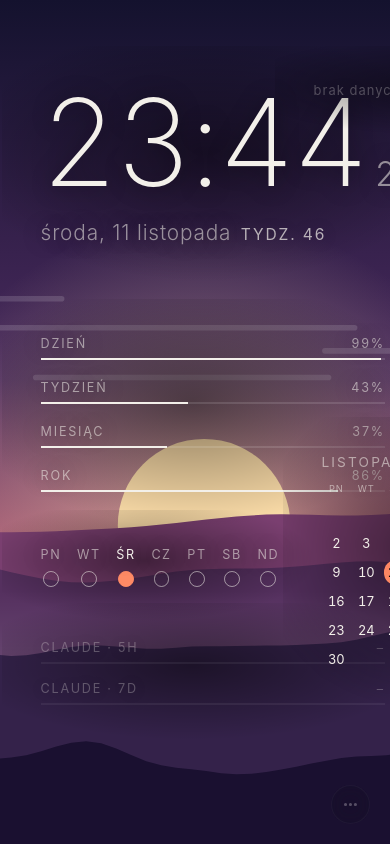
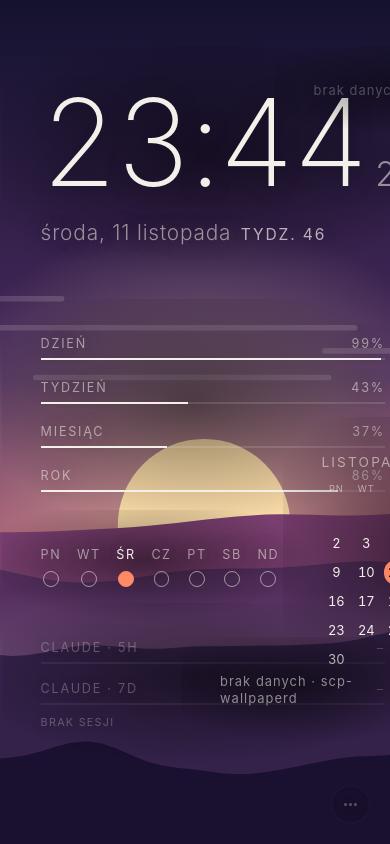
Before and after one commit to SCPLEGION/SCP-Wallpaper, a website with bundled scripts: page wallpaper/index.html in a window 390 px wide. Built offline with nearby package versions, Linux system fonts and the light colour scheme.

Commit message:
Dashboard: SCP Center control + widget, live Claude widget
- scp-desk producer merges usage-saver's claude-usage.json, live Claude
  sessions and SCP Center state into desk.json
- Claude widget shows sessions, saver tier, data age; resets passed windows
- new SCP Center widget (profile, effect, dial mode)
- daemon state returns known (last values set) and catalog (scenes/widgets/
  themes) for SCP Center's Tapeta page

Co-Authored-By: Claude Opus 5.5 <noreply@anthropic.com>

```diff
--- a/src/core/config.ts
+++ b/src/core/config.ts
@@ -8,7 +8,7 @@ export const W = 1600, H = 900;
 const HOME_URL = 'file://' + ((location.pathname.match(/^\/home\/[^/]+/) || ['/home/scplegion'])[0]);
 const CACHE_URL = HOME_URL + '/.cache/scp-center/';
 export const PATHS = {
-  usage: CACHE_URL + 'claude-usage.json',    // claude-hud plugin (display.externalUsageWritePath)
+  desk: CACHE_URL + 'desk.json',             // scp-wallpaperd (desk): Claude usage + sessions, SCP Center state
   sys: CACHE_URL + 'sysstats.json',          // scp-wallpaperd (sysstats)
   audio: CACHE_URL + 'audio.json',           // scp-wallpaperd (audio)
   nowplaying: CACHE_URL + 'nowplaying.json', // scp-wallpaperd (nowplaying)
--- a/src/data/sources.ts
+++ b/src/data/sources.ts
@@ -10,15 +10,21 @@ export interface SysStats {
   load: number[]; uptime: number; net?: { iface: string; rx: number; tx: number } | null;
   disks?: { mount: string; used: number; total: number }[];
 }
-export interface UsageWindow { used_percentage?: number; resets_at?: string }
-export interface Usage { updated_at: string; five_hour?: UsageWindow; seven_day?: UsageWindow }
+export interface UsageWindow { used_percentage?: number; resets_at?: string | null }
+export interface Usage { updated_at: string; five_hour?: UsageWindow | null; seven_day?: UsageWindow | null; tier?: 'eco' | 'save' | 'max' | null }
+export interface ClaudeSession { state: 'working' | 'waiting' | string; since: number }
+export interface Desk {
+  t: number;
+  claude: { usage: Usage | null; sessions: ClaudeSession[] };
+  center: { profile: string | null; effect: string | null; brightness: number | null; dial: string | null; shift: boolean };
+}
 export interface NowPlaying { t: number; status: 'playing' | 'paused' | 'none'; player: string; title: string; artist: string; album: string; art?: string; position: number; length: number }
 export interface AudioFrame { t: number; b: number[] }
 export interface NiriOutput { workspaces: { idx: number; name: string | null; active: boolean; windows: number }[]; title: string; app: string }
 export interface Niri { t: number; outputs: Record<string, NiriOutput> }
 
 export const sys = new Source<SysStats>();
-export const usage = new Source<Usage>();
+export const desk = new Source<Desk>();
 export const np = new Source<NowPlaying>();
 export const audio = new Source<AudioFrame>();
 export const niri = new Source<Niri>();
@@ -50,9 +56,9 @@ export function poll<T>(src: Source<T>, url: string, base = Infinity){
 
 export const pollers = {
   sys: poll(sys, PATHS.sys, 2000),
-  usage: poll(usage, PATHS.usage, 20000),
+  desk: poll(desk, PATHS.desk, 5000),
   np: poll(np, PATHS.nowplaying, 1000),
   audio: poll(audio, PATHS.audio),        // only while a scene subscribes
   niri: poll(niri, PATHS.niri, 1000),
 };
-export const startSources = () => { pollers.sys.start(); pollers.usage.start(); pollers.np.start(); pollers.niri.start(); };
+export const startSources = () => { pollers.sys.start(); pollers.desk.start(); pollers.np.start(); pollers.niri.start(); };
--- a/src/widgets/05-claude.ts
+++ b/src/widgets/05-claude.ts
@@ -1,16 +1,52 @@
-// Claude Code usage (5 h and 7 d windows) from claude-hud's snapshot
-import { usage } from '../data/sources.ts';
+// Claude Code: 5 h / 7 d usage (usage-saver's snapshot), live sessions and the saver tier (scp-wallpaperd's desk feed)
+import { desk, type UsageWindow } from '../data/sources.ts';
+import { patchHtml } from './helpers.ts';
 import type { Widget } from './types.ts';
 
-export default { id: 'claude', name: 'Użycie Claude', x: .06, y: .74, on: true, every: 30000, sources: [usage],
-  html: () => '<div class="bars"><div class="bar"><span><em>claude · 5h</em><em class="ct">–</em></span><i><b></b></i></div><div class="bar"><span><em>claude · 7d</em><em class="ct">–</em></span><i><b></b></i></div></div>',
+const STALE = 15 * 60000;
+
+function left(w: UsageWindow){
+  if (!w.resets_at) return '';
+  const m = Math.round((Date.parse(w.resets_at) - Date.now()) / 60000), d = Math.floor(m / 1440), h = Math.floor(m % 1440 / 60);
+  return m <= 0 ? 'reset' : d ? `${d}d ${h}h` : h ? `${h}h ${m % 60}m` : `${m}m`;
+}
+
+function bar(label: string, w: UsageWindow | null | undefined, reset: boolean){
+  // A window whose reset time has passed since the snapshot is back at 0 %.
+  const pct = w && typeof w.used_percentage === 'number' ? (reset && w.resets_at && Date.parse(w.resets_at) < Date.now() ? 0 : w.used_percentage) : null;
+  const ct = pct === null ? '–' : Math.round(pct) + '%' + (w && left(w) ? ' · ' + left(w) : '');
+  return `<div class="bar"><span><em>${label}</em><em class="ct">${ct}</em></span><i><b class="${pct !== null && pct >= 80 ? 'hot' : ''}" style="width:${pct ?? 0}%"></b></i></div>`;
+}
+
+function ago(ms: number){
+  const m = Math.round(ms / 60000);
+  return m < 60 ? `${m} min` : m < 2880 ? `${Math.round(m / 60)} h` : `${Math.round(m / 1440)} d`;
+}
+
+function foot(){
+  const c = desk.value?.claude, u = c?.usage, ss = c?.sessions || [];
+  const work = ss.filter(s => s.state === 'working').length, wait = ss.filter(s => s.state === 'waiting').length;
+  const parts: string[] = [];
+  if (!ss.length) parts.push('<span>brak sesji</span>');
+  else {
+    if (work) parts.push(`<span class="cl-work">● pracuje${work > 1 ? ' ×' + work : ''}</span>`);
+    if (wait) parts.push(`<span class="cl-wait">● czeka${wait > 1 ? ' ×' + wait : ''}</span>`);
+    if (ss.length > work + wait) parts.push(`<span>${ss.length - work - wait} bezczynn${ss.length - work - wait > 1 ? 'e' : 'a'}</span>`);
+  }
+  if (u?.tier) parts.push(`<span class="cl-tier ${u.tier}">saver ${u.tier}</span>`);
+  if (u && Date.now() - Date.parse(u.updated_at) > STALE) parts.push(`<span>dane sprzed ${ago(Date.now() - Date.parse(u.updated_at))}</span>`);
+  return `<div class="cl-foot">${parts.join('')}</div>`;
+}
+
+function html(){
+  const u = desk.value?.claude.usage;
+  return `<div class="bars">${bar('claude · 5h', u?.five_hour, true)}${bar('claude · 7d', u?.seven_day, true)}</div>${foot()}`;
+}
+
+export default { id: 'claude', name: 'Użycie Claude', x: .06, y: .74, on: true, every: 30000, sources: [desk],
+  html,
   update(el){
-    const u = usage.value, stale = !u || !(Date.now() - Date.parse(u.updated_at) < 15 * 60000);
-    el.classList.toggle('stale', stale);
-    el.querySelectorAll('.bar').forEach((b, i) => {
-      const w = u && (i ? u.seven_day : u.five_hour), pct = w && typeof w.used_percentage === 'number' ? w.used_percentage : null;
-      const bb = b.querySelector('b')!; bb.style.width = (pct === null ? 0 : pct) + '%'; bb.classList.toggle('hot', pct !== null && pct >= 80);
-      let left = ''; if (w && w.resets_at){ const m = Math.round((Date.parse(w.resets_at) - Date.now()) / 60000), d = Math.floor(m / 1440), h = Math.floor(m % 1440 / 60); left = m <= 0 ? 'reset' : d ? `${d}d ${h}h` : h ? `${h}h ${m % 60}m` : `${m}m`; }
-      b.querySelector('.ct')!.textContent = pct === null ? '–' : Math.round(pct) + '%' + (left ? ' · ' + left : '');
-    });
+    const u = desk.value?.claude.usage;
+    el.classList.toggle('stale', !u || !(Date.now() - Date.parse(u.updated_at) < STALE));
+    patchHtml(el, html());
   } } satisfies Widget;
--- /dev/null
+++ b/src/widgets/13-center.ts
@@ -0,0 +1,18 @@
+// SCP Center: active profile, lighting effect and dial mode (scp-wallpaperd's desk feed)
+import { desk } from '../data/sources.ts';
+import { esc, patchHtml } from './helpers.ts';
+import type { Widget } from './types.ts';
+
+const DIAL: Record<string, string> = { lighting: 'efekty', profiles: 'profile', actions: 'własne akcje' };
+
+function html(){
+  const c = desk.value?.center;
+  if (!c) return '<div class="sys-empty">brak danych · scp-wallpaperd</div>';
+  const eff = c.effect ? esc(c.effect.replace(/_/g, ' ')) + (c.brightness != null && c.brightness < 100 ? ` · ${Math.round(c.brightness)}%` : '') : '—';
+  return `<div class="srow"><span>profil</span><em>${esc(c.profile || '—')}</em></div>`
+    + `<div class="srow"><span>efekt</span><em>${eff}</em></div>`
+    + `<div class="srow"><span>pokrętło</span><em class="${c.shift ? 'cc-shift' : ''}">${esc(c.dial ? DIAL[c.dial] || c.dial : '—')}${c.shift ? ' ⇧' : ''}</em></div>`;
+}
+
+export default { id: 'center', name: 'SCP Center', x: .52, y: .78, on: true, cls: 'ccw', sources: [desk],
+  html, update(el){ patchHtml(el, html()); } } satisfies Widget;
--- a/src/widgets/index.ts
+++ b/src/widgets/index.ts
@@ -11,6 +11,7 @@ import todo from './09-todo.ts';
 import countdown from './10-countdown.ts';
 import nowplaying from './11-nowplaying.ts';
 import workspaces from './12-workspaces.ts';
+import center from './13-center.ts';
 import type { Widget } from './types.ts';
 
-export const WIDGETS: Widget[] = [clock, reactor, progress, week, claude, system, calendar, pomo, todo, countdown, nowplaying, workspaces];
+export const WIDGETS: Widget[] = [clock, reactor, progress, week, claude, system, calendar, pomo, todo, countdown, nowplaying, workspaces, center];
--- a/wallpaper/css/widgets.css
+++ b/wallpaper/css/widgets.css
@@ -140,3 +140,13 @@
   body.theme-dossier .ws span { border-radius: 0; border-color: var(--fg); }
   body.theme-dossier .ws span.on { background: var(--fg); color: var(--paper); box-shadow: none; }
   body.hud .ws span { border-radius: 0; }
+
+  /* Claude: session / saver line under the bars */
+  .cl-foot { display: flex; flex-wrap: wrap; gap: .4em 1.1em; margin-top: 1em; font-size: .75em; letter-spacing: .12em; text-transform: uppercase; color: var(--fg-dim); }
+  .cl-foot .cl-work { color: var(--fg); }
+  .cl-foot .cl-wait, .cl-foot .cl-tier.max { color: var(--accent); }
+  .cl-foot .cl-tier.save { color: var(--fg); }
+
+  /* SCP Center */
+  .ccw { min-width: 16em; }
+  .ccw .cc-shift { color: var(--accent); }
```
Also changed, not shown: CLAUDE.md (+1 -1 lines), docs/ARCHITECTURE.md (+2 -1 lines), docs/STATE.md (+3 -1 lines), docs/TROUBLESHOOTING.md (+1 -1 lines), README.md, 4 other files.
